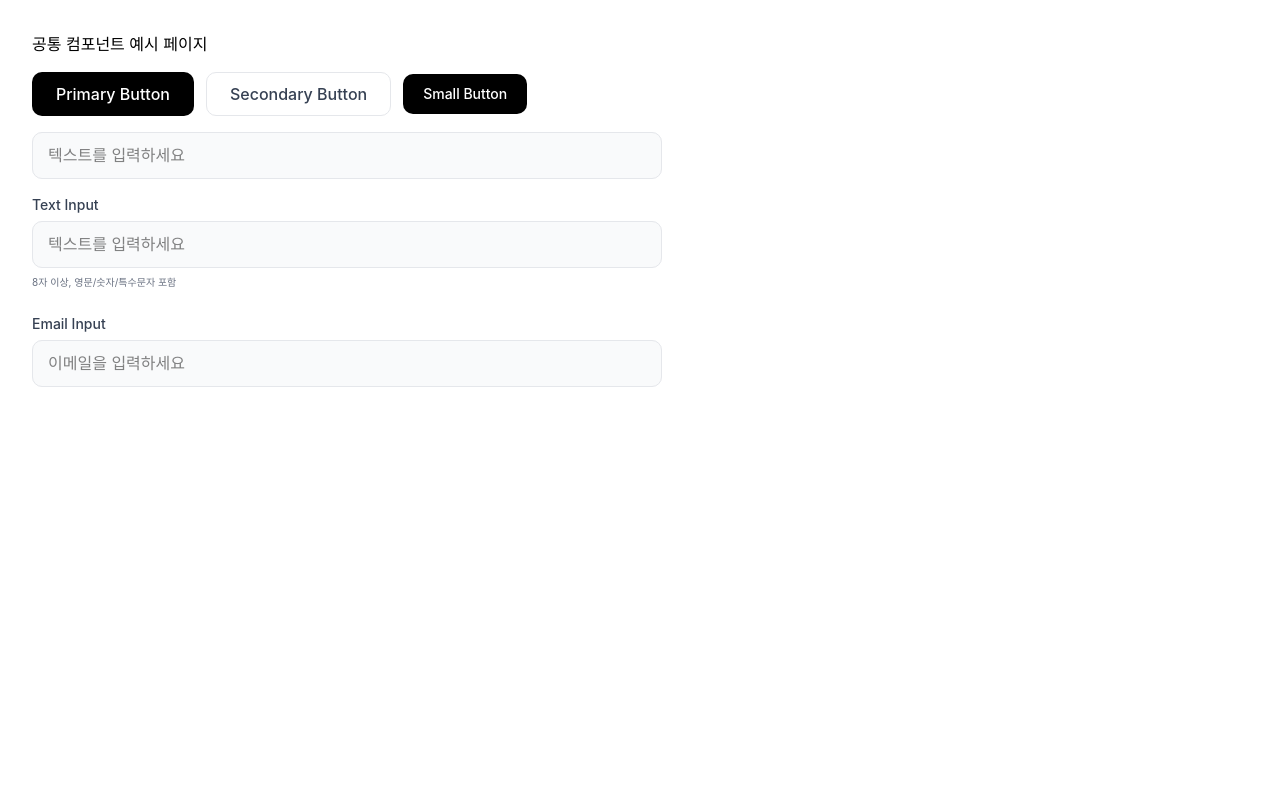
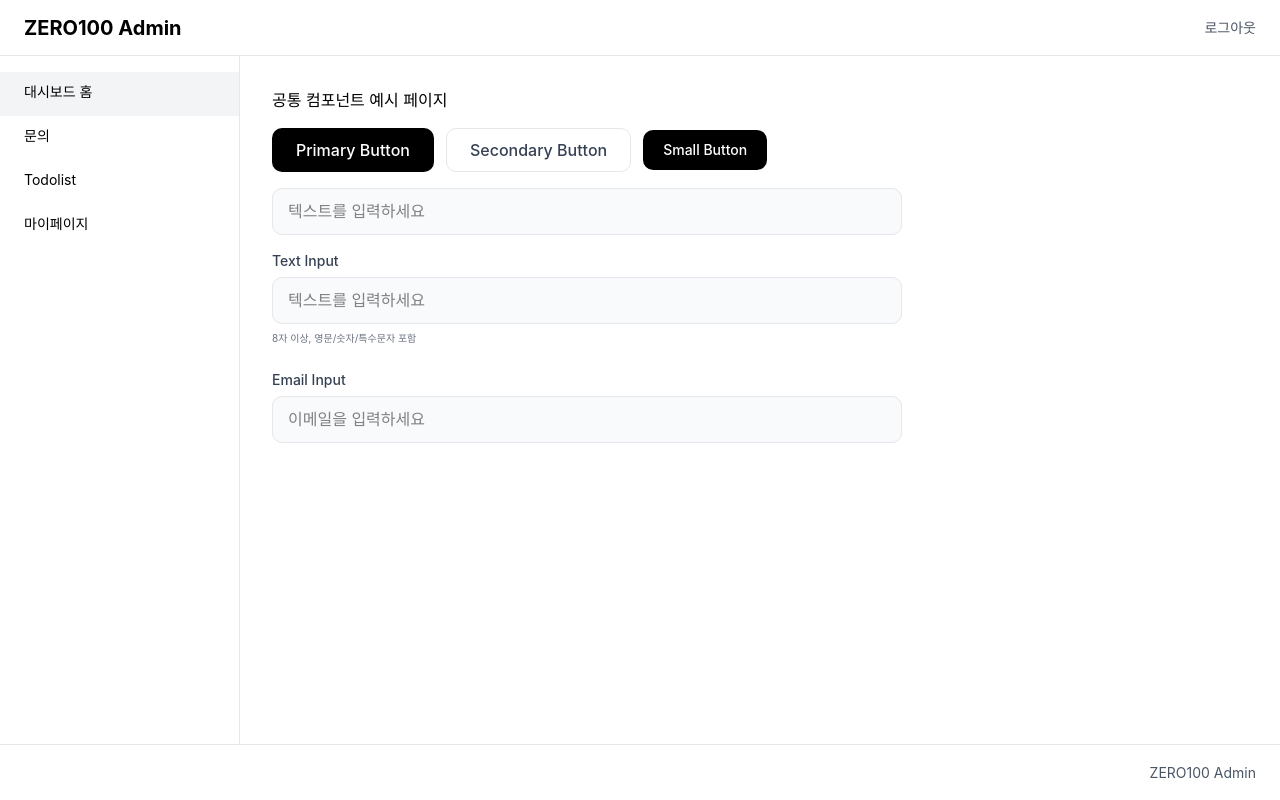
Before and after one commit to Leets-Official/8th-FE-Zero100, a React (Vite) app: page /dashboard in a window 1280 px wide. Built offline with nearby package versions, Linux system fonts and the light colour scheme.

Commit message:
feat: 대시보드 Header, Sidebar, Footer 구현 및 레이아웃 적용

```diff
--- a/src/App.jsx
+++ b/src/App.jsx
@@ -67,6 +67,7 @@ function App() {
       />
       <Route path="/dashboard" element={<DashboardLayout />}>
         <Route index element={<DashboardPage />} />
+        <Route path="*" element={<p className="p-8">준비 중인 페이지입니다.</p>} />
       </Route>
       <Route path="/" element={<Navigate to="/dashboard" replace />} />
     </Routes>
--- a/src/components/dashboard/DashboardLayout.jsx
+++ b/src/components/dashboard/DashboardLayout.jsx
@@ -1,12 +1,19 @@
 import { Outlet } from 'react-router-dom';
+import Header from './Header';
+import Sidebar from './Sidebar';
+import Footer from './Footer';
 
 function DashboardLayout() {
   return (
-    <div className="min-h-screen bg-white">
-      {}
-      <main>
-        <Outlet />
-      </main>
+    <div className="flex min-h-screen flex-col">
+      <Header />
+      <div className="flex flex-1">
+        <Sidebar />
+        <main className="flex-1">
+          <Outlet />
+        </main>
+      </div>
+      <Footer />
     </div>
   );
 }
--- /dev/null
+++ b/src/components/dashboard/Footer.jsx
@@ -0,0 +1,9 @@
+function Footer() {
+  return (
+    <footer className="flex h-14 items-center justify-end border-t border-gray-200 bg-white pr-6">
+      <p className="text-sm leading-5 text-gray-600">ZERO100 Admin</p>
+    </footer>
+  );
+}
+
+export default Footer;
--- /dev/null
+++ b/src/components/dashboard/Header.jsx
@@ -0,0 +1,12 @@
+function Header() {
+  return (
+    <header className="flex h-14 items-center justify-between border-b border-gray-200 bg-white px-6">
+      <p className="text-xl leading-7 font-bold text-black">ZERO100 Admin</p>
+      <button type="button" className="cursor-pointer text-sm leading-5 font-medium text-gray-600">
+        로그아웃
+      </button>
+    </header>
+  );
+}
+
+export default Header;
--- /dev/null
+++ b/src/components/dashboard/Sidebar.jsx
@@ -0,0 +1,32 @@
+import { NavLink } from 'react-router-dom';
+
+const menuItems = [
+  { label: '대시보드 홈', to: '/dashboard', end: true },
+  { label: '문의', to: '/dashboard/inquiry' },
+  { label: 'Todolist', to: '/todolist' },
+  { label: '마이페이지', to: '/dashboard/mypage' },
+];
+
+function Sidebar() {
+  return (
+    <nav className="w-60 shrink-0 border-r border-gray-200 bg-white py-4">
+      <ul>
+        {menuItems.map((item) => (
+          <li key={item.to}>
+            <NavLink
+              to={item.to}
+              end={item.end}
+              className={({ isActive }) =>
+                `block h-11 px-6 pt-2.5 text-sm leading-5 text-black ${isActive ? 'bg-gray-100' : ''}`
+              }
+            >
+              {item.label}
+            </NavLink>
+          </li>
+        ))}
+      </ul>
+    </nav>
+  );
+}
+
+export default Sidebar;
```
